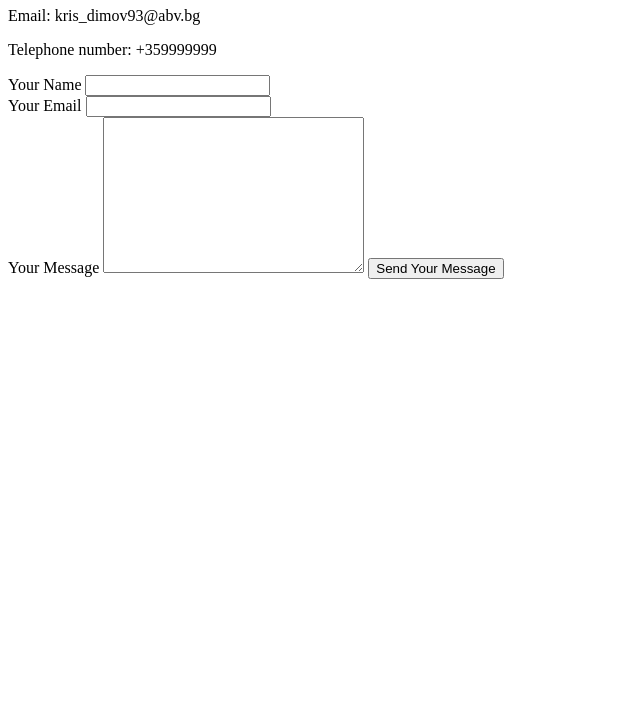
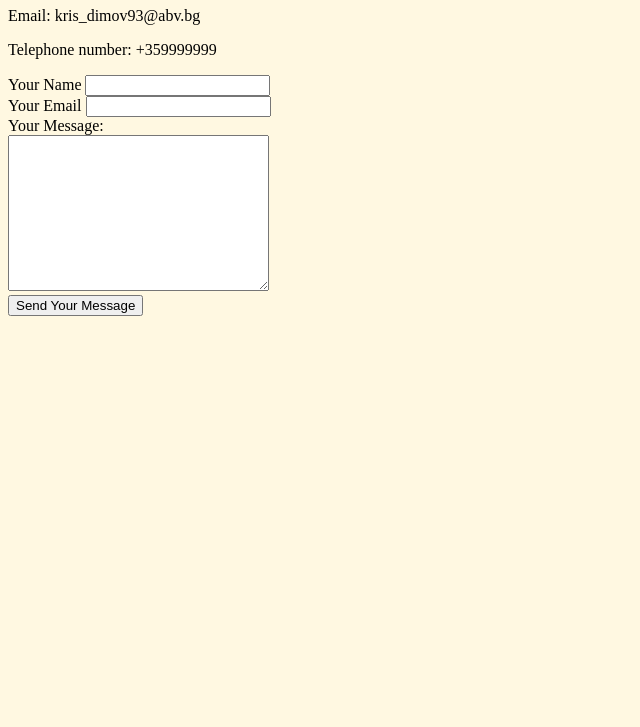
Before and after one commit to Fury86/cv, a plain HTML site: page my personal contact.html in a window 1280 px wide. Shown: the part 73-800 px from the top of the page, without its empty margins (0-640 px from the left). Drawn offline with Linux system fonts and the light colour scheme.

Commit message:
Update my personal contact.html

```diff
--- a/my personal contact.html
+++ b/my personal contact.html
@@ -3,8 +3,9 @@
 <head>
     <meta charset="UTF-8">
     <title>My Personal Contact</title>
+    <link rel="stylesheet" href="css/styles.css">
 </head>
-<body>
+<body background-color : blue;>
     <h1>My Personal Contact</h1>
         <p>Email: kris_dimov93@abv.bg</p>
         <p>Telephone number: +359999999</p>
@@ -14,10 +15,10 @@
            <input type="text" maxlength="20"><br>
            <label for="email">Your Email</label>
            <input type="email"><br>
-           <label for="">Your Message</label>
-           <textarea name="your message" id="" cols="30" rows="10"></textarea>
-           <input type="submit" name="submit" value="Send Your Message">
-           <br>
+           <label for="">Your Message:</label><br>
+           <textarea name="name" rows="10" cols="30"></textarea><br>
+           <input type="button" value="Send Your Message">
+
 
         </form>
 </body>
```
